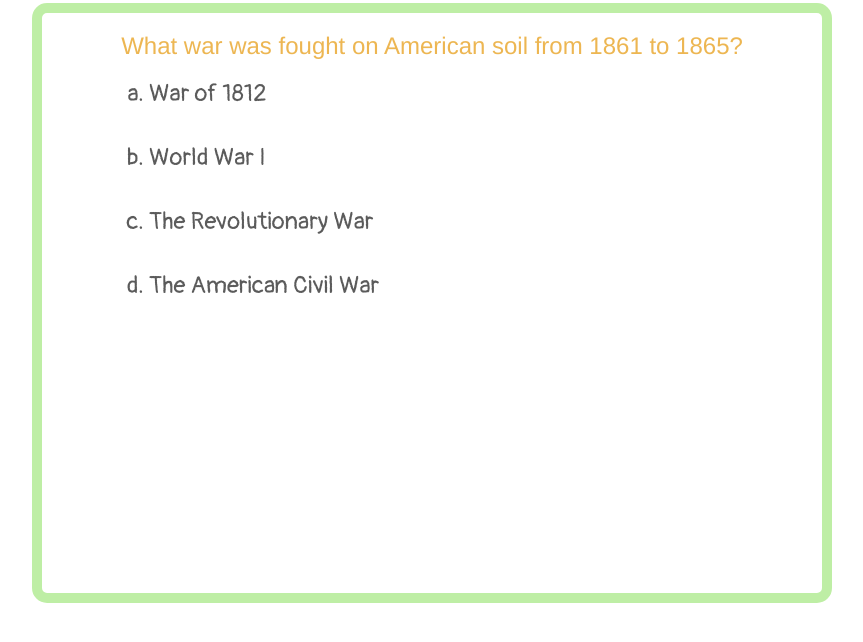
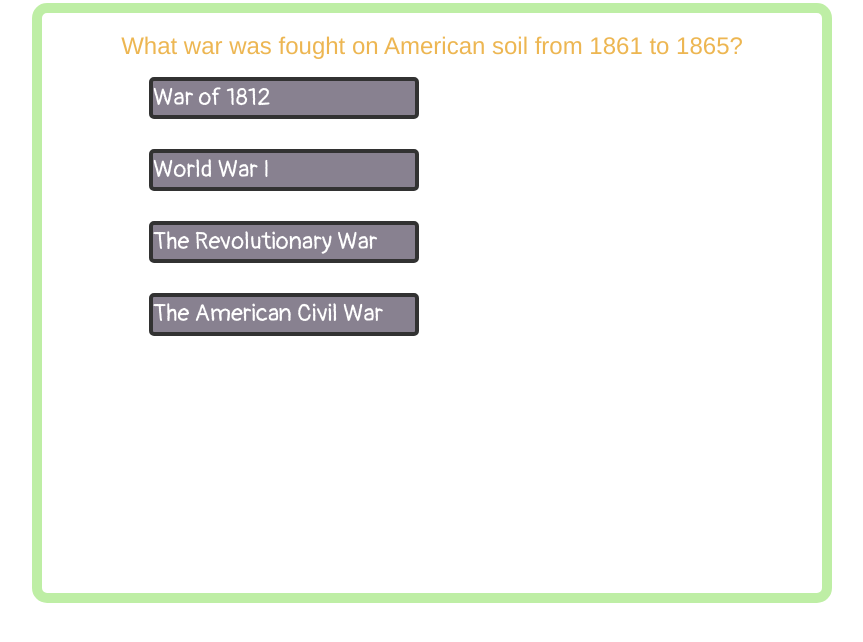
Before and after one commit to portillaj/TriviaGame, a plain HTML site: page index.html in a window 1280 px wide. Both pictures are taken after a click on the button "Start Game". Shown: the part 252-894 px from the top of the page, without its empty margins (208-1071 px from the left). Drawn offline with nearby package versions, Linux system fonts and the light colour scheme.

Commit message:
final push

```diff
--- a/assets/css/style.css
+++ b/assets/css/style.css
@@ -58,23 +58,26 @@ body {
 	list-style-type: lower-alpha;
 	font-size: 24px;
 	padding: 7px;
-	margin-bottom: 10px;
+	margin-bottom: 20px;
 	margin-left: 100px;
 	width: 400px;
 	font-family: 'Pangolin', cursive;
 }
 
 .myAnswers li {
+	border: 4px solid black;
+	background-color: #6B6275;
 	margin-bottom: 30px;
 	width: 70%;
+	color: white;
+	border-radius: 5px;
 }
 
 .myAnswers li:hover{
-	display: inline;
 	background-color: #383B3E;
-	padding: 10px;
 	border-radius: 5px;
 	color: #82E94A;
+	padding: 10px;
 	transition-duration: .4s;
 }
 
--- a/assets/javascript/app.js
+++ b/assets/javascript/app.js
@@ -10,7 +10,7 @@ $(document).ready(function(){
 						 "The Revolutionary War",
 						 "The American Civil War"], //answer
 				gifPath: "assets/images/glory.gif",
-				answer: "The American Civil War"
+				answer: 3
 			},
 			{
 				question: "What do the Somalis refer to the Battle of Mogadishu as?",
@@ -19,7 +19,7 @@ $(document).ready(function(){
 					 	 "Locomotive of History",
 					 	 "The Day of Blood"],
 				gifPath: "assets/images/black-hawk-down.gif",
-				answer: "The Day of the Rangers"
+				answer: 1
 			},
 			{
 				question: "What is the name of U.S. battleship that accounted for almost half the casualties at Pearl Harbor?",
@@ -28,7 +28,7 @@ $(document).ready(function(){
 						 "USS Arizona", //answer
 						 "USS Oklahoma"],
 				gifPath: "assets/images/pearl-harbor.gif",
-				answer: "USS Arizona"
+				answer: 2
 			},
 			{
 				question: "The Emancipation Proclamation issued by Lincoln stated that:",
@@ -37,17 +37,62 @@ $(document).ready(function(){
 						 "Slaves who fled to Canada would be protected",
 						 "Slavery was abolished in the Union"],
 				gifPath: "assets/images/lincoln.gif",
-				answer: "Slaves were free in areas of the Confederate states not held by the Union"
+				answer: 0
+			},
+			{
+				question: "Who was Chris Kyle:",
+				answers: ["He was a Navy Seal sniper", //answer
+						 "He was A Marine",
+						 "He was A Green Beret",
+						 "He was A Army Ranger"],
+				gifPath: "assets/images/american-sniper.gif",
+				answer: 0
+			},
+			{
+				question: "What was the last major attempt at a peaceful resolution with Germany prior to the outbreak of WWII?",
+				answers: ["The Munich Conference", //answer
+						 "The 1936 Olympic Conferences",
+						 "The Washington Naval Conference",
+						 "The Geneva Convention"],
+				gifPath: "assets/images/american-sniper.gif",
+				answer: 0
+			},
+			{
+				question: "The Allied landing forces consisted mostly of soldiers from which three nations?",
+				answers: ["The United States, Britain, and Canada", //answer
+						 "The United States, Britain, and Poland",
+						 "The United States, Canada, and Australia",
+						 "The United States, Britain, and Australia"],
+				gifPath: "assets/images/saving-ryan.gif",
+				answer: 1
+			},
+			{
+				question: "What was the largest active force the Continental Army ever had at one time?",
+				answers: ["150,000 Troops", //answer
+						 "85,000 Troops",
+						 "24,000 Troops",
+						 "175,000 Troops"],
+				gifPath: "assets/images/patriot.gif",
+				answer: 2
+			},
+			{
+				question: "The Vietnam War was the first war of the 20th century?",
+				answers: ["that showed how strong Communism was", //answer
+						 "that the Americans had lost",
+						 "in which so many civilians were killed"],
+				gifPath: "assets/images/platoon.gif",
+				answer: 1
 			}
+
+
+
 	];
 
-	console.log(quiz.length);
-	console.log(quiz[0]);
-	console.log(quiz[0].answer);
-
-	var interalId;
-	var timer = 15;
+	//variable used throughout the game
+	var intervalId;
+	var timer = 16;
 	var count = 0;
+	var myQuestions = $(".question-font");
 	var message = $(".time-up");
 	var gifImage = $("#my-gif");
 	var restart = $(".restart");
@@ -55,10 +100,10 @@ $(document).ready(function(){
 	var wrong = 0;
 	var unanswered = 0;
 
+	//hide restart button
 	restart.hide();
-
+	//start the game
 	startGame();
-
 
 	//create a start function to start the game
 	function startGame() {
@@ -69,34 +114,31 @@ $(document).ready(function(){
 		});
 	}
 
+	//function that displays the question and answers
 	function quizQuestions(){
-		if(count === quiz.length){
+		if(count === quiz.length){ //if quiz is over display the results
 			stop();
-
 			$(".question-font").empty();
 			gifImage.hide();
 			restart.show();
-			message.html("<h1>All done!, Here is how you scored: ");
-			message.append("<h2>You got " + correct + " questions right");
-			message.append("<h2>You got " + wrong + " questions wrong");
-			message.append("<h2>You unanswered " + unanswered + " questions");
-			message.append(restart);
+			results();
 			resetGame();
 
-		}else{
+		}else{ //if quiz is not over, continue with questions
 			gifImage.hide();
 			intervalId = setInterval(decrement, 1000);
 			resetTimer();
 			message.html("");
-			var myQuestions = $(".question-font");
 			myQuestions.html(quiz[count].question);
 			for (var j = 0; j < quiz[count].answers.length; j++) {
-				$(".myAnswers").append("<li>" + quiz[count].answers[j] + "</li>");
+				var choiceElement = $("<li>" + quiz[count].answers[j] + "</li>").attr("data-index", j);
+				$(".myAnswers").append(choiceElement);
 			}//end inner for loop
 			checkAnswer();
 		}
 	}//end function
 
+	//function that decreases the timer
 	 function decrement() {
       //  Decrease number by one.
       timer--;
@@ -107,7 +149,6 @@ $(document).ready(function(){
         stop();
         unanswered++;
         message.html("<h2>Sorry! Your Time ran out");
-		message.append("<h3>The correct answer was: " + quiz[count].answer);
 		gifDisplay();
       }//end if
     }//end function
@@ -120,7 +161,7 @@ $(document).ready(function(){
 	//create a function to check if answer is correct and display gif
 	function checkAnswer() {
 		$("#answers li").on("click", function(){
-			if($(this).text() === quiz[count].answer){
+			if($(this).data("index") === quiz[count].answer){
 				stop();
 				correct++;
 				message.html("<h2>Nice! You got it right");
@@ -129,17 +170,18 @@ $(document).ready(function(){
 				stop();
 				wrong++;
 				message.html("<h2>Sorry! You got it wrong");
-				message.append("<h3>The correct answer was: " + quiz[count].answer);
 				gifDisplay();
 			}
 		});//end click function
 	}//end checkAnswerfunction
 
+//function that resets the timer
 function resetTimer(){
 	timer = 15;
 	decrement();
-}
+}//end function
 
+//function that resets the game
 function resetGame() {
 	$(".restart").on("click", function() {
 			message.empty();
@@ -150,16 +192,24 @@ function resetGame() {
 			unanswered = 0;
 		quizQuestions();
 	});
-}
+}//end function
 
+//function that displays gif and goes to the next question
 function gifDisplay(){
 	gifImage.html("<img src=" + quiz[count].gifPath + ">").addClass("gif-resize").show();
 	$(".myAnswers").empty();
 	count++;
 	setTimeout(quizQuestions, 5000);
 	console.log("count: " + count);
+}//end function
 
+//function that displays results when the game ends
+function results(){
+	message.html("<h1>All done!, Here is how you scored: ");
+	message.append("<h2>You got " + correct + " questions right");
+	message.append("<h2>You got " + wrong + " questions wrong");
+	message.append("<h2>You unanswered " + unanswered + " questions");
+	message.append(restart);
 }
 
-
-});
+});//end ready function
```
Also changed, not shown: assets/images/american-sniper.gif (added), 3 other files.
